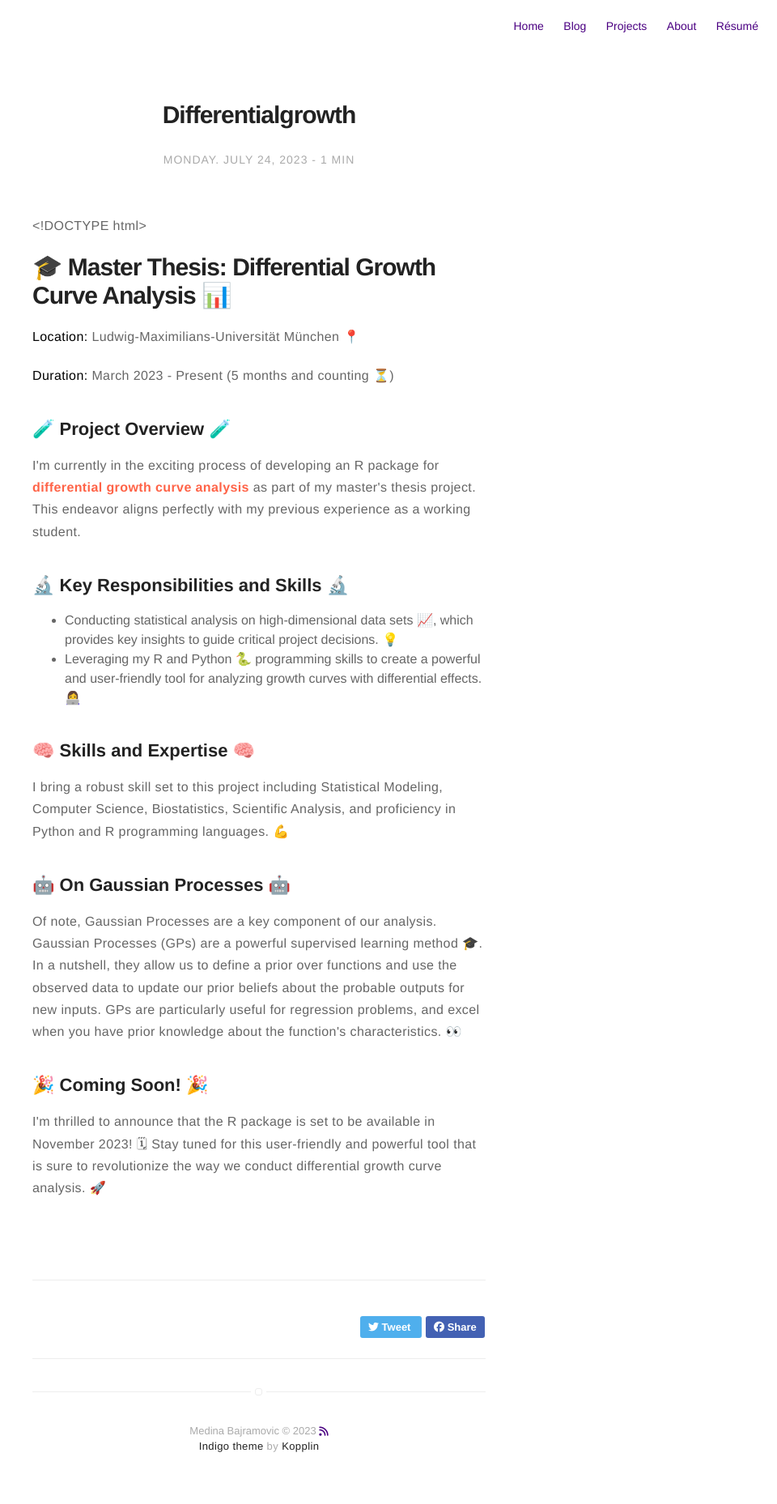
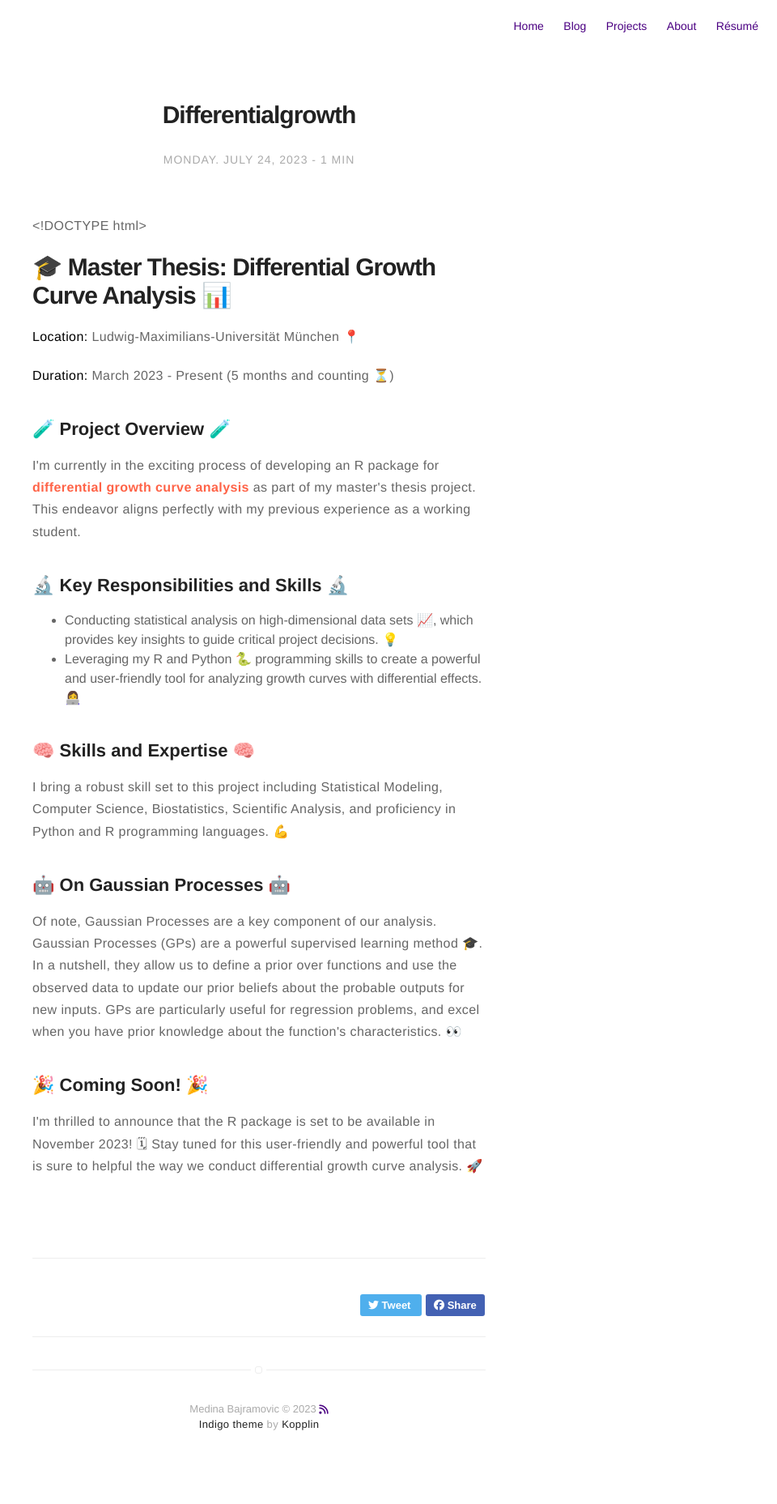
Before and after one commit to medinabaj/medinabaj.github.io, a Jekyll site: the page built from _posts/2023-07-24-differentialgrowth.markdown, in a window 1280 px wide. Shown: the whole page at 81% size, without its empty margins (320-1280 px from the left). Built offline with Jekyll 4.4.1, drawn with Linux system fonts in a browser that asks for light colours; nearby versions of some CDN libraries; our own code applies the rules of GitHub Pages for plain Markdown files; after the commit the page ends 1830 px from its top, so only the background shows below that.

Commit message:
Update 2023-07-24-differentialgrowth.markdown

```diff
--- a/_posts/2023-07-24-differentialgrowth.markdown
+++ b/_posts/2023-07-24-differentialgrowth.markdown
@@ -25,6 +25,6 @@
     <h2>🤖 On Gaussian Processes 🤖</h2>
     <p>Of note, Gaussian Processes are a key component of our analysis. Gaussian Processes (GPs) are a powerful supervised learning method 🎓. In a nutshell, they allow us to define a prior over functions and use the observed data to update our prior beliefs about the probable outputs for new inputs. GPs are particularly useful for regression problems, and excel when you have prior knowledge about the function's characteristics. 👀</p>
     <h2>🎉 Coming Soon! 🎉</h2>
-    <p>I'm thrilled to announce that the R package is set to be available in November 2023! 🗓 Stay tuned for this user-friendly and powerful tool that is sure to revolutionize the way we conduct differential growth curve analysis. 🚀</p>
+    <p>I'm thrilled to announce that the R package is set to be available in November 2023! 🗓 Stay tuned for this user-friendly and powerful tool that is sure to helpful the way we conduct differential growth curve analysis. 🚀</p>
 </body>
 </html>
```
